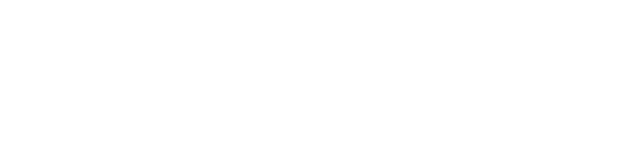
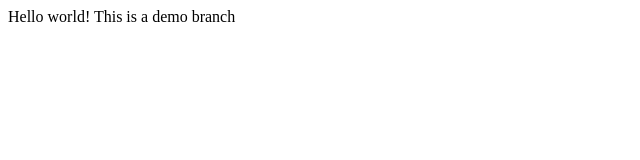
Before and after one commit to Awadh-Awadh/learn, a plain HTML site: page index.html in a window 1280 px wide. Shown: the whole page, without its empty margins (0-640 px from the left). Drawn offline with Linux system fonts and the light colour scheme.

Commit message:
boiller plate

```diff
--- a/index.html
+++ b/index.html
@@ -7,6 +7,10 @@
     <title>Hello World</title>
 </head>
 <body>
+    <nav>
+        Hello world!
+        This is a demo branch
+    </nav>
 
 </body>
 </html>
```
